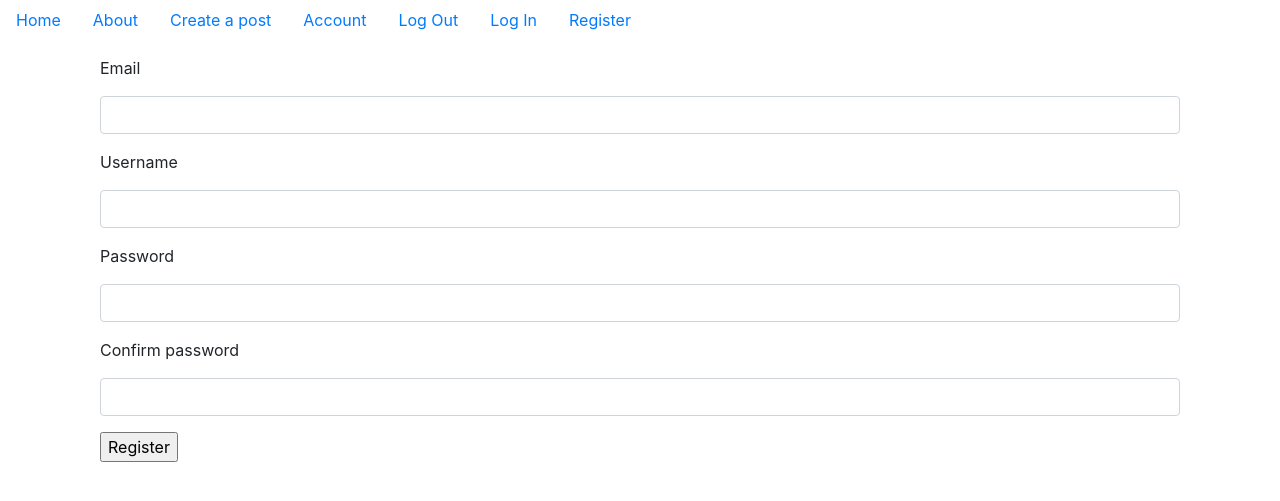
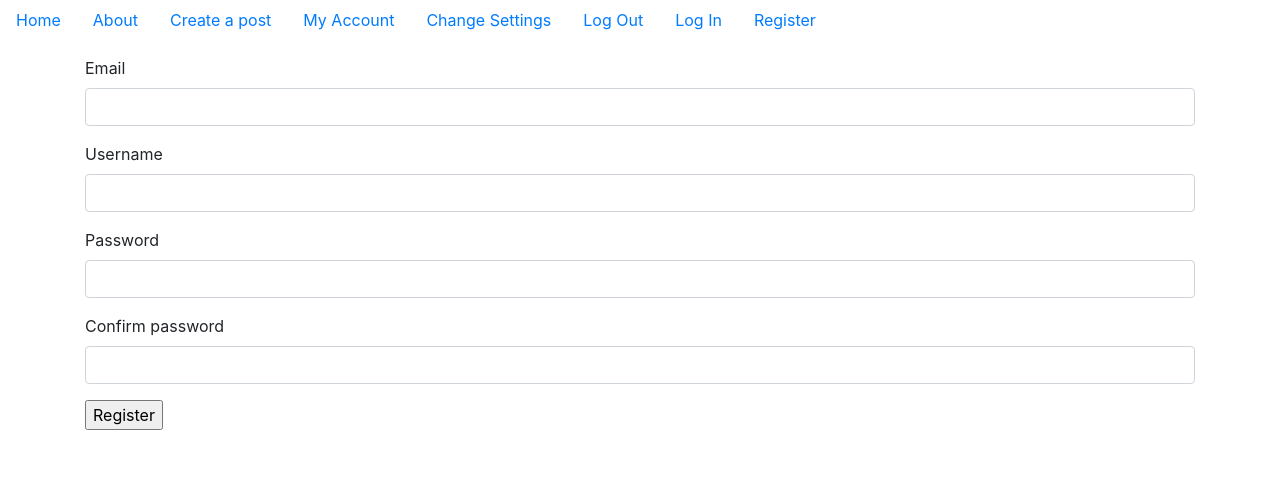
Before and after one commit to n-czekalska/fantasyBlog, a Flask app: page /register in a window 1280 px wide. Shown: the top 501 px of the page. Run offline with Flask 2, Linux system fonts and the light colour scheme; some libraries are stand-ins or nearby versions.

Commit message:
added settings

```diff
--- a/fantasyBlog/templates/base.html
+++ b/fantasyBlog/templates/base.html
@@ -30,7 +30,10 @@
                   <a href="#">Create a post</a>
               </li>
               <li class="nav-link">
-                  <a href="{{url_for('users.account')}}">Account</a>
+                <a href="#">My Account</a>
+            </li>
+              <li class="nav-link">
+                  <a href="{{url_for('users.settings')}}">Change Settings</a>
               </li>
               <li class="nav-link">
                   <a href="#">Log Out</a>
--- a/fantasyBlog/templates/login.html
+++ b/fantasyBlog/templates/login.html
@@ -4,11 +4,11 @@
 <form method="POST">
     {{form.hidden_tag()}}
     <div class="form-group">
-        {{form.username.label(class="form-group")}}
+        {{form.username.label}}
         {{form.username(class="form-control")}}
     </div>
     <div class="form-group">
-        {{form.password.label(class="form-group")}}
+        {{form.password.label}}
         {{form.password(class="form-control")}}
     </div>
     <div class="form-group">
--- a/fantasyBlog/templates/register.html
+++ b/fantasyBlog/templates/register.html
@@ -2,29 +2,27 @@
 
 {% block content %}
 <form method="POST">
-    <div class="col">
     <div class="row form-group">
         {{form.hidden_tag()}}
     </div>
     <div class="form-group">
-            {{form.email.label(class="form-group")}}
+        {{form.email.label}}
         {{form.email(class="form-control")}}
     </div>
     <div class="form-group">
-            {{form.username.label(class="form-group")}}
+        {{form.username.label}}
         {{form.username(class="form-control")}}
     </div>
     <div class="form-group">
-            {{form.password.label(class="form-group")}}
+        {{form.password.label}}
         {{form.password(class="form-control")}}
     </div>
     <div class="form-group">
-            {{form.confirm.label(class="form-group")}}
+        {{form.confirm.label}}
         {{form.confirm(class="form-control")}}
     </div>
     <div class="form-group">
         {{form.submit()}}
     </div>
-    </div>
 </form>
 {% endblock %}
--- a/fantasyBlog/users/views.py
+++ b/fantasyBlog/users/views.py
@@ -51,9 +51,9 @@ def logout():
     logout_user()
     return redirect(url_for("core.index"))
 
-@users.route('/account',methods=['GET','POST'])
+@users.route('/settings',methods=['GET','POST'])
 @login_required
-def account():
+def settings():
 
     form = UpdateUserForm()
     if form.validate_on_submit():
@@ -66,11 +66,18 @@ def account():
         current_user.username = form.username.data
         current_user.email = form.email.data
         db.session.commit()
-        return redirect(url_for('users.account'))
+        return redirect(url_for('users.settings'))
 
     elif request.method == "GET":
         form.username.data = current_user.username
         form.email.data = current_user.email
 
     avatar = url_for('static',filename='avatars/'+current_user.avatar)
-    return render_template('account.html',avatar=avatar,form=form)
+    return render_template('settings.html',avatar=avatar,form=form)
+
+@users.route('/<username>')
+def account(username):
+    page = request.args.get('page', 1, type=int) #cycling through pages of posts
+    user = User.query.filter_by(username=username).first_or_404()
+    blog_posts = BlogPost.query.filter_by(author=user).order_by(BlogPost.date.desc()).paginate(page=page, per_page=5)
+    return render_template('account.html')
```
Also changed, not shown: fantasyBlog/data.sqlite (added), fantasyBlog/templates/settings.html (renamed from fantasyBlog/templates/account.html). Lines whose indentation alone changed are shown as unchanged.
